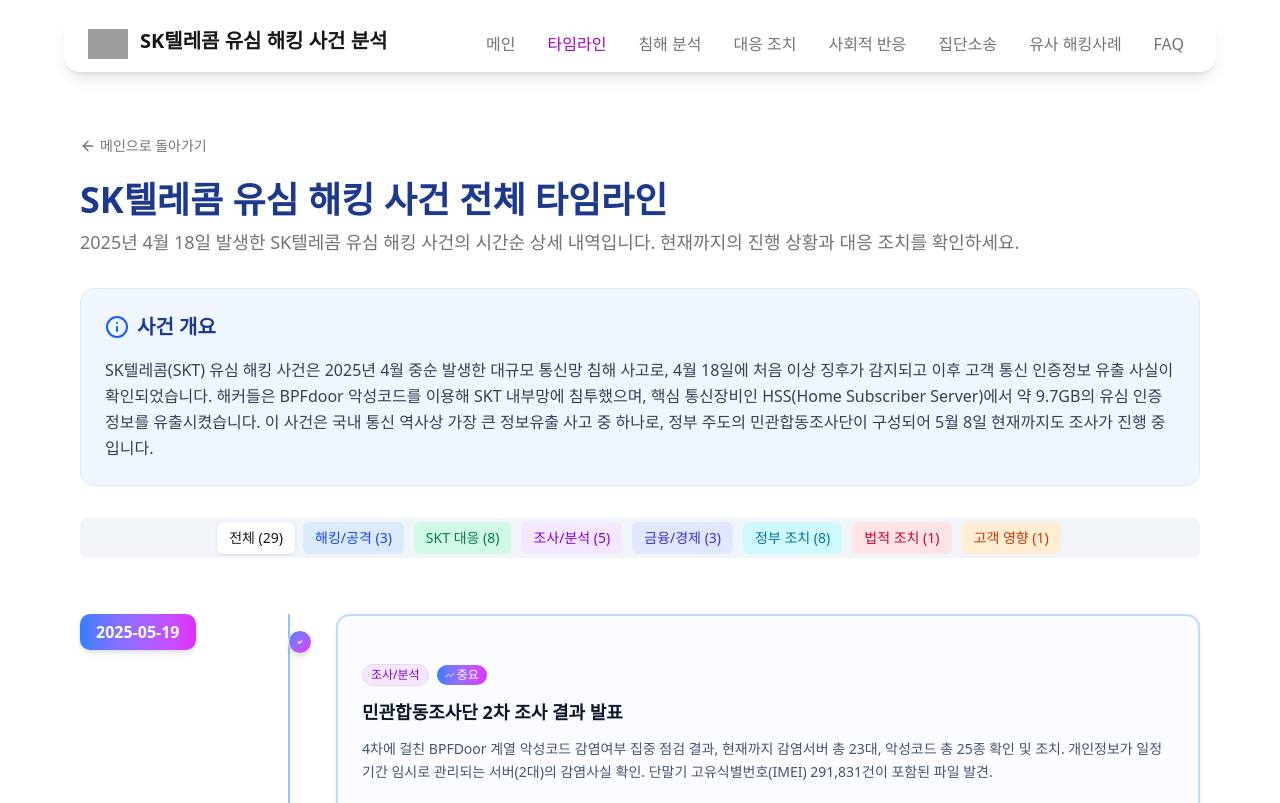
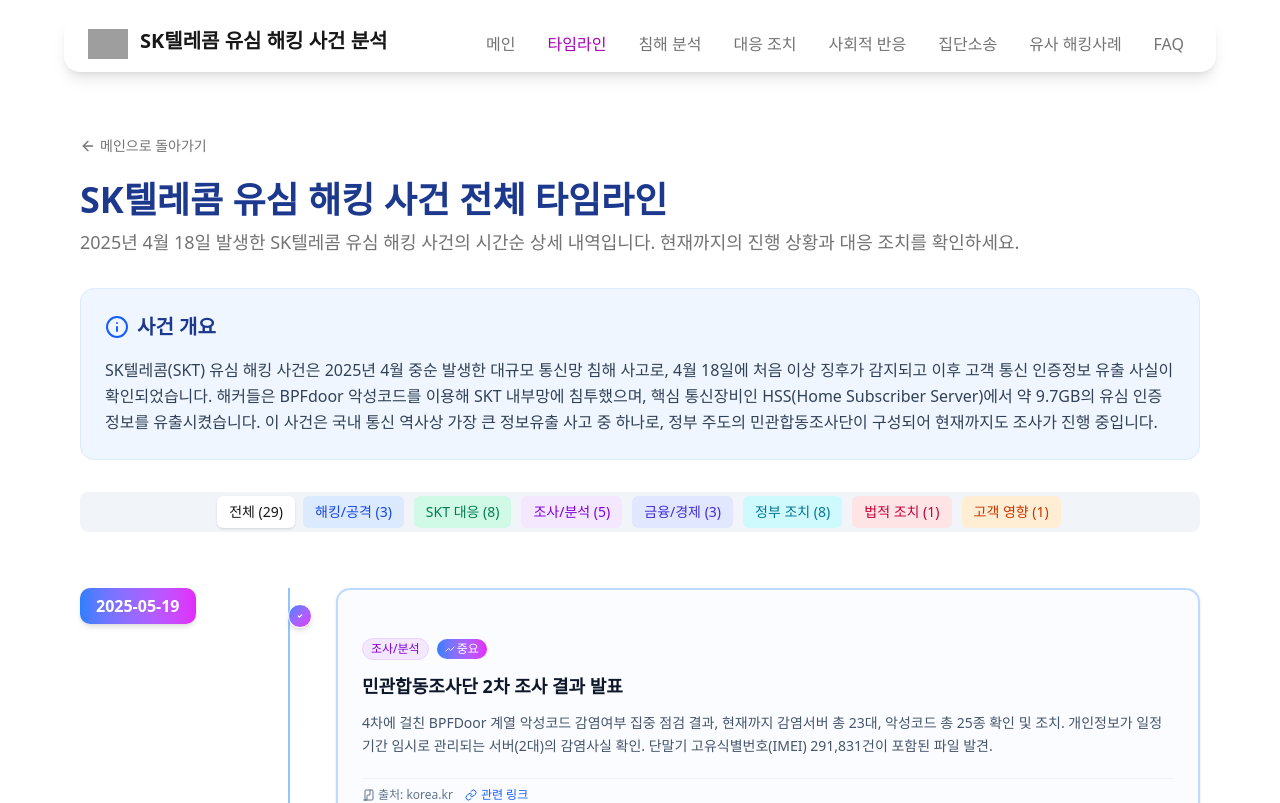
Before and after one commit to pandora0667/sk-telecom-security-incident, a Next.js app: page /timeline in a window 1280 px wide. Shown: the top 803 px of the page. Built offline with nearby package versions, Linux system fonts and the light colour scheme; grey boxes are pictures that could not be loaded.

Commit message:
update: 2025-05-19

```diff
--- a/src/app/timeline/page.tsx
+++ b/src/app/timeline/page.tsx
@@ -249,7 +249,7 @@
               <p className="text-base text-slate-700 leading-relaxed">
                 SK텔레콤(SKT) 유심 해킹 사건은 2025년 4월 중순 발생한 대규모 통신망 침해 사고로, 4월 18일에 처음 이상 징후가 감지되고 이후 고객 통신 인증정보 유출 사실이 확인되었습니다.
                 해커들은 BPFdoor 악성코드를 이용해 SKT 내부망에 침투했으며, 핵심 통신장비인 HSS(Home Subscriber Server)에서 약 9.7GB의 유심 인증정보를 유출시켰습니다.
-                이 사건은 국내 통신 역사상 가장 큰 정보유출 사고 중 하나로, 정부 주도의 민관합동조사단이 구성되어 5월 8일 현재까지도 조사가 진행 중입니다.
+                이 사건은 국내 통신 역사상 가장 큰 정보유출 사고 중 하나로, 정부 주도의 민관합동조사단이 구성되어 현재까지도 조사가 진행 중입니다.
               </p>
             </div>
           </motion.div>
```
